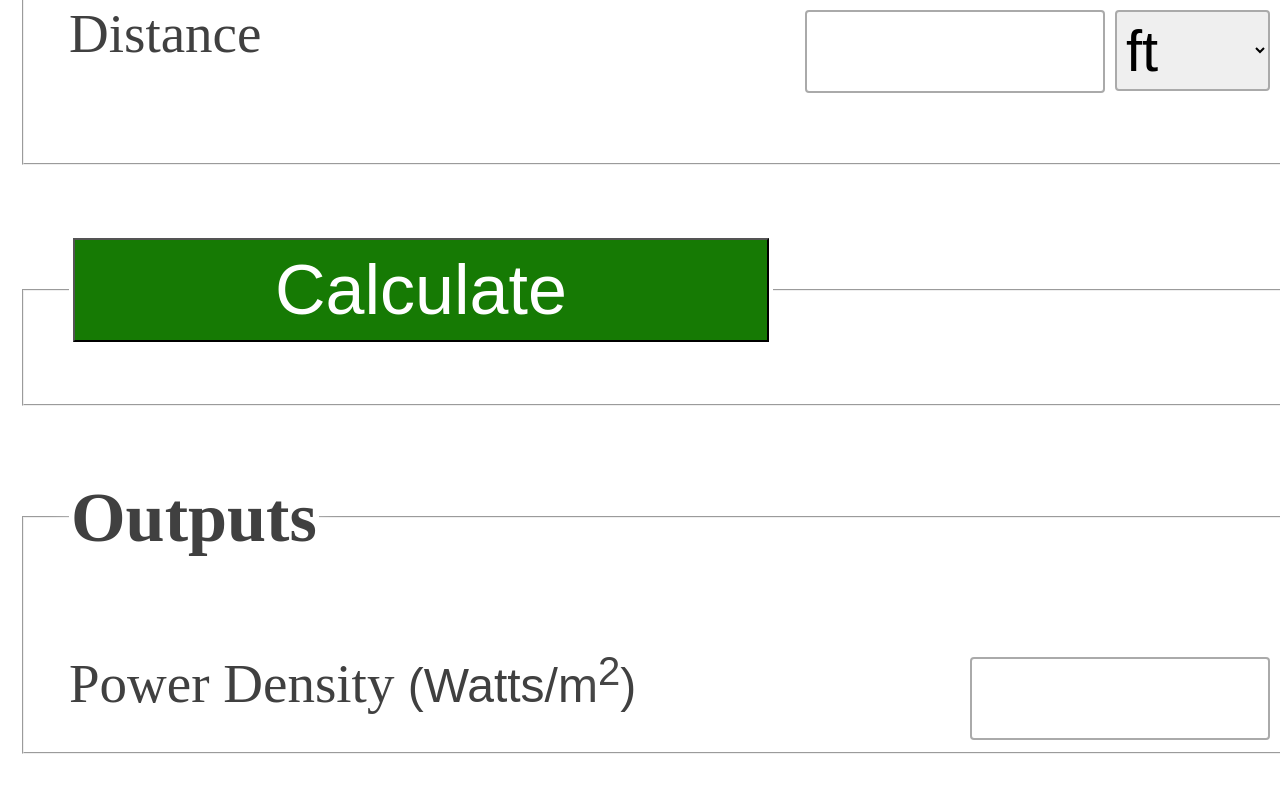
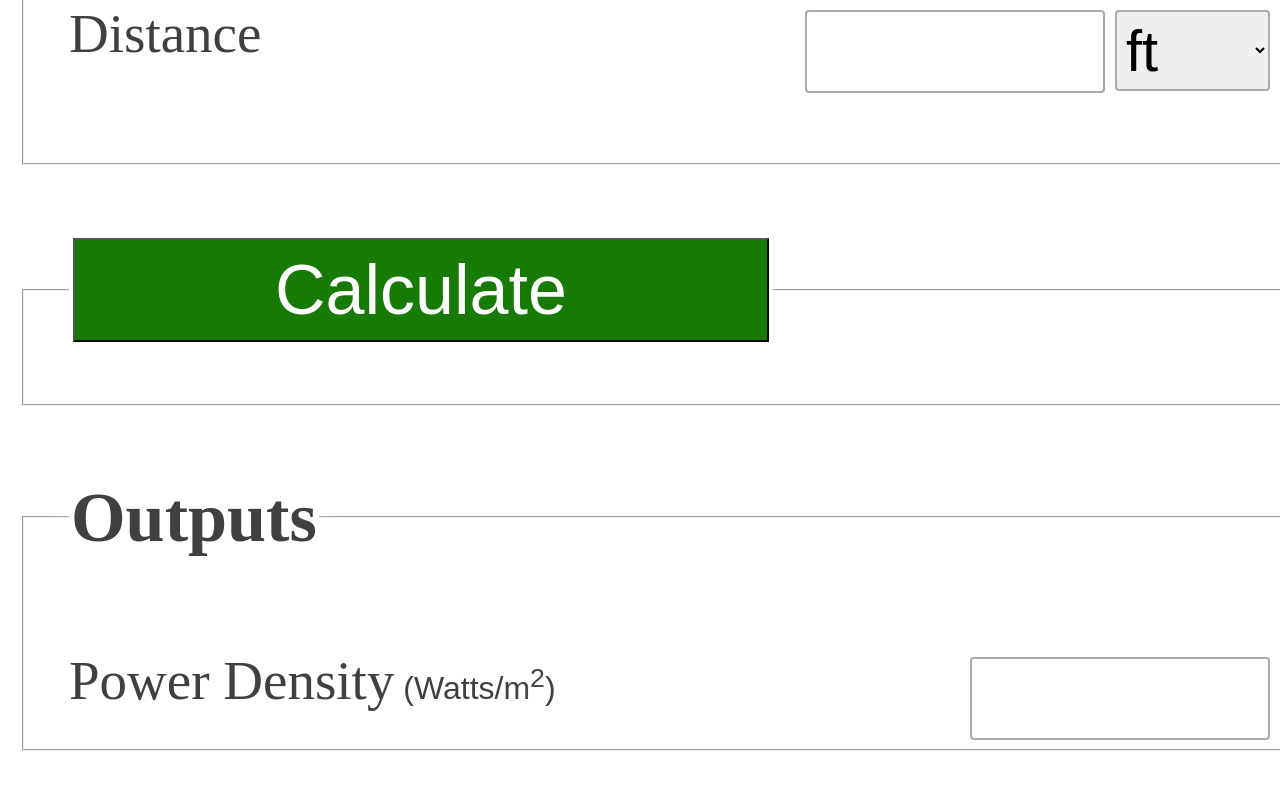
Before and after one commit to mayur4535/test, a website: page index.html in a window 1280 px wide. Shown: the part 521-1313 px from the top of the page. Drawn offline with nearby package versions, Linux system fonts and the light colour scheme; a web font is replaced by a local one.

Commit message:
Update index.html

```diff
--- a/index.html
+++ b/index.html
@@ -171,7 +171,7 @@ input[type=checkbox]{
 </div>
 <div class="col-sm-4 col-xs-8">
 <div class="form-group has-warning">
-<label for="r2" style="font-size:55;" >Power Density</label><font face="Arial" size="7"> (Watts/m<sup>2</sup>)  </font><input  id="answer"  class="intro"  style="position: absolute;   width:300; text-align
+<label for="r2" style="font-size:55;" >Power Density</label><font face="Arial" size="6"> (Watts/m<sup>2</sup>)  </font><input  id="answer"  class="intro"  style="position: absolute;   width:300; text-align
 :center;right: 10px;"class="form-control" type="text" />
 
 </div>
```
